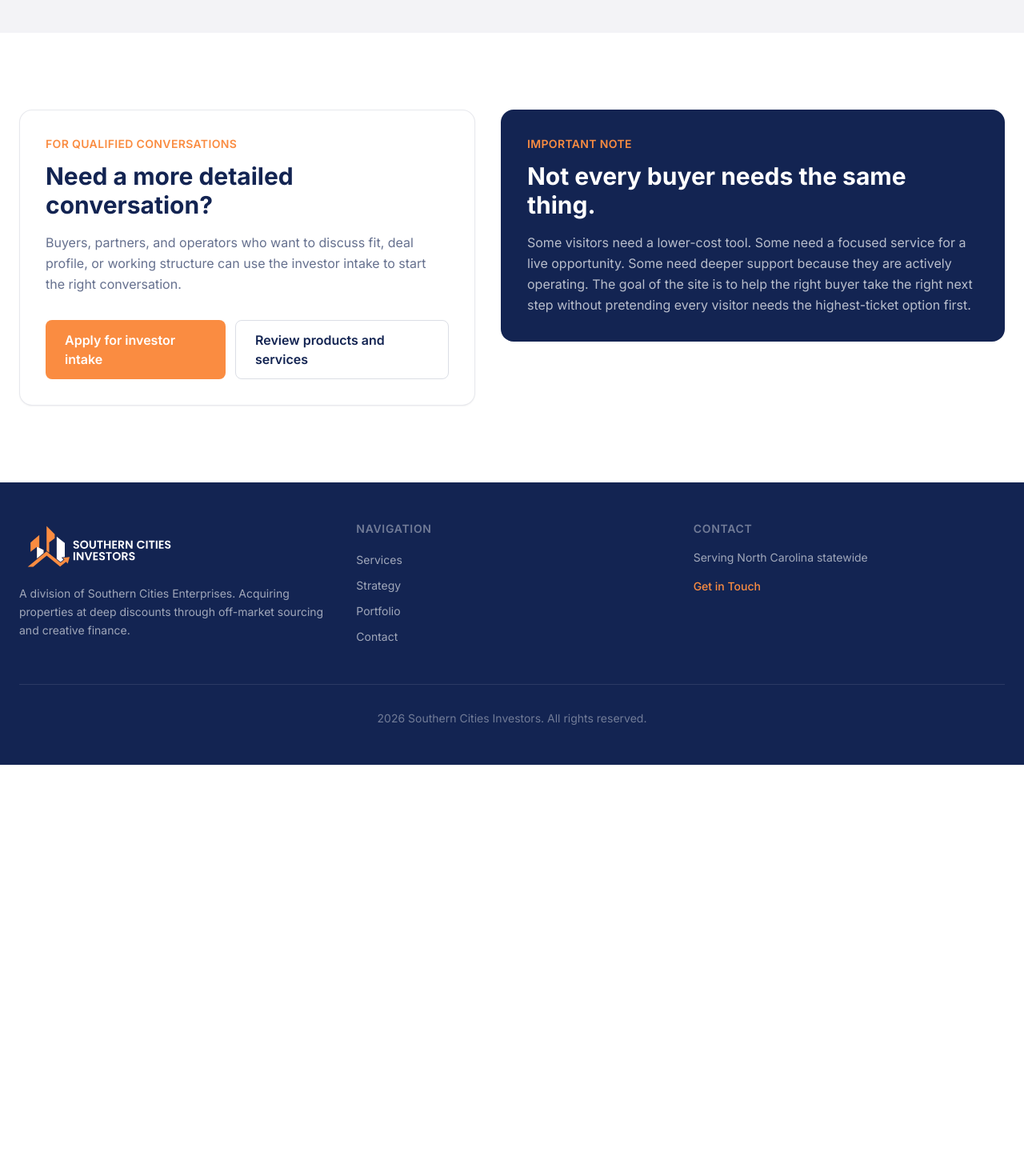
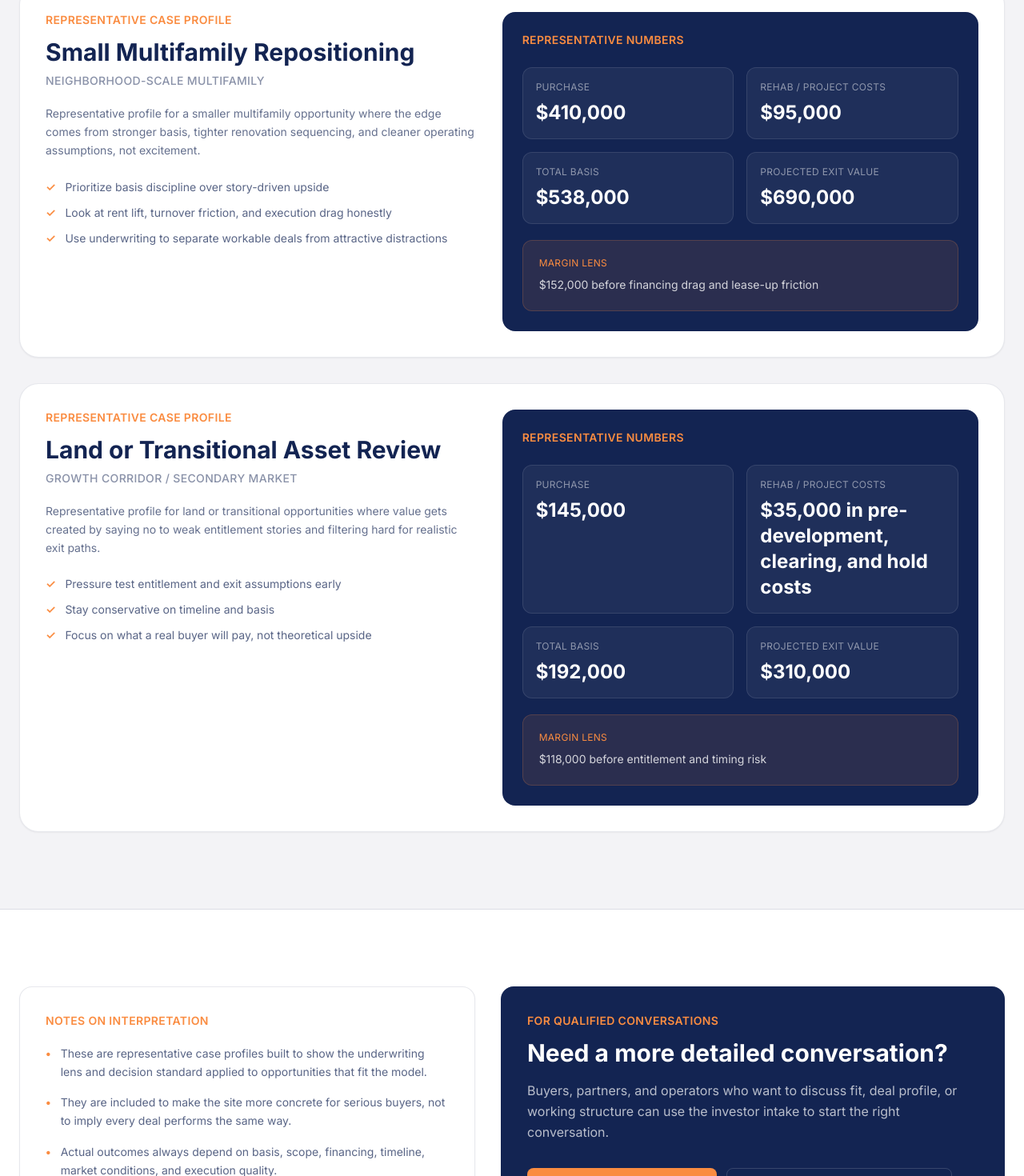
Before and after one commit to ashersoutherncities-art/southern-cities-investors, a Next.js app: page /portfolio in a window 1280 px wide. Shown: the part 1866-3336 px from the top of the page at 80% size. Before the commit the page ends 2822 px from the top, so only its background shows below. Built offline with nearby package versions, Linux system fonts and the light colour scheme.

Commit message:
Add representative case studies to portfolio

```diff
--- a/app/portfolio/page.tsx
+++ b/app/portfolio/page.tsx
@@ -11,8 +11,14 @@ const caseStudies = [
   {
     title: "Single-Family Value-Add",
     market: "North Carolina infill market",
+    badge: "Representative case profile",
+    purchase: "$118,000",
+    rehab: "$52,000",
+    totalBasis: "$186,000",
+    projectedExit: "$255,000",
+    projectedMargin: "$69,000 before financing and selling friction",
     summary:
-      "Representative profile for a cosmetic-to-moderate rehab acquisition where the spread only works if acquisition discipline, rehab scope, and resale assumptions stay grounded.",
+      "Representative profile for a cosmetic-to-moderate rehab acquisition where the deal only works if basis discipline, scope control, and resale assumptions stay realistic.",
     focus: [
       "Buy at a meaningful discount to repaired value",
       "Stress rehab, holding, and fee stack before greenlighting",
@@ -22,8 +28,14 @@ const caseStudies = [
   {
     title: "Small Multifamily Repositioning",
     market: "Neighborhood-scale multifamily",
+    badge: "Representative case profile",
+    purchase: "$410,000",
+    rehab: "$95,000",
+    totalBasis: "$538,000",
+    projectedExit: "$690,000",
+    projectedMargin: "$152,000 before financing drag and lease-up friction",
     summary:
-      "Representative profile for a smaller multifamily opportunity where the real edge is not excitement, but better entry basis, tighter renovation sequencing, and cleaner operating assumptions.",
+      "Representative profile for a smaller multifamily opportunity where the edge comes from stronger basis, tighter renovation sequencing, and cleaner operating assumptions, not excitement.",
     focus: [
       "Prioritize basis discipline over story-driven upside",
       "Look at rent lift, turnover friction, and execution drag honestly",
@@ -33,8 +45,14 @@ const caseStudies = [
   {
     title: "Land or Transitional Asset Review",
     market: "Growth corridor / secondary market",
+    badge: "Representative case profile",
+    purchase: "$145,000",
+    rehab: "$35,000 in pre-development, clearing, and hold costs",
+    totalBasis: "$192,000",
+    projectedExit: "$310,000",
+    projectedMargin: "$118,000 before entitlement and timing risk",
     summary:
-      "Representative profile for land or transitional opportunities where the value is created by saying no to weak entitlement stories and filtering hard for realistic exit paths.",
+      "Representative profile for land or transitional opportunities where value gets created by saying no to weak entitlement stories and filtering hard for realistic exit paths.",
     focus: [
       "Pressure test entitlement and exit assumptions early",
       "Stay conservative on timeline and basis",
@@ -48,6 +66,12 @@ const operatingStandards = [
   "Review for basis, rehab pressure, holding drag, and margin durability.",
   "Use products for self-serve prep, services for live decisions, and recurring support only when deal flow justifies it.",
   "Keep positioning grounded in disciplined buying and execution, not inflated promises.",
+];
+
+const notes = [
+  "These are representative case profiles built to show the underwriting lens and decision standard applied to opportunities that fit the model.",
+  "They are included to make the site more concrete for serious buyers, not to imply every deal performs the same way.",
+  "Actual outcomes always depend on basis, scope, financing, timeline, market conditions, and execution quality.",
 ];
 
 export default function PortfolioPage() {
@@ -91,22 +115,26 @@ export default function PortfolioPage() {
         </div>
       </section>
 
-      <section className="py-20 sm:py-24 bg-navy/5">
+      <section className="py-20 sm:py-24 bg-navy/5 border-b border-navy/10">
         <div className="site-shell">
           <div className="max-w-3xl mb-12">
-            <p className="text-orange font-semibold text-sm uppercase tracking-wider mb-4">Representative opportunity profiles</p>
-            <h2 className="text-3xl sm:text-4xl font-bold text-navy">The kind of deals this platform is meant to help buyers think through.</h2>
+            <p className="text-orange font-semibold text-sm uppercase tracking-wider mb-4">Representative case studies</p>
+            <h2 className="text-3xl sm:text-4xl font-bold text-navy">Concrete deal snapshots that show how opportunities are judged.</h2>
             <p className="mt-4 text-lg text-navy/60">
-              These are representative profiles that show the lens, not inflated claims. The point is to clarify fit, standards, and decision logic.
+              These representative cases are here to make the platform more tangible for serious buyers. The point is not hype. The point is deal logic, margin discipline, and fit.
             </p>
           </div>
 
-          <div className="grid md:grid-cols-3 gap-8">
+          <div className="grid gap-8">
             {caseStudies.map((study) => (
-              <div key={study.title} className="rounded-2xl border border-navy/10 bg-white p-8 shadow-sm flex flex-col">
-                <p className="text-sm font-semibold uppercase tracking-wide text-orange">{study.market}</p>
-                <h3 className="mt-3 text-2xl font-bold text-navy">{study.title}</h3>
-                <p className="mt-4 text-sm text-navy/65 leading-relaxed">{study.summary}</p>
+              <div key={study.title} className="rounded-3xl border border-navy/10 bg-white p-8 shadow-sm">
+                <div className="grid xl:grid-cols-[0.95fr_1.05fr] gap-8 items-start">
+                  <div>
+                    <p className="text-sm font-semibold uppercase tracking-wide text-orange">{study.badge}</p>
+                    <h3 className="mt-3 text-3xl font-bold text-navy">{study.title}</h3>
+                    <p className="mt-2 text-sm font-medium text-navy/50 uppercase tracking-wide">{study.market}</p>
+                    <p className="mt-5 text-sm text-navy/65 leading-relaxed">{study.summary}</p>
+
                     <div className="mt-6 space-y-3 text-sm text-navy/70">
                       {study.focus.map((item) => (
                         <div key={item} className="flex gap-3">
@@ -114,6 +142,35 @@ export default function PortfolioPage() {
                           <span>{item}</span>
                         </div>
                       ))}
+                    </div>
+                  </div>
+
+                  <div className="rounded-2xl border border-navy/10 bg-navy text-white p-6">
+                    <p className="text-sm font-semibold uppercase tracking-wide text-orange">Representative numbers</p>
+                    <div className="mt-6 grid sm:grid-cols-2 gap-4">
+                      <div className="rounded-xl border border-white/10 bg-white/5 p-4">
+                        <p className="text-xs uppercase tracking-wide text-white/50">Purchase</p>
+                        <p className="mt-2 text-2xl font-bold">{study.purchase}</p>
+                      </div>
+                      <div className="rounded-xl border border-white/10 bg-white/5 p-4">
+                        <p className="text-xs uppercase tracking-wide text-white/50">Rehab / project costs</p>
+                        <p className="mt-2 text-2xl font-bold">{study.rehab}</p>
+                      </div>
+                      <div className="rounded-xl border border-white/10 bg-white/5 p-4">
+                        <p className="text-xs uppercase tracking-wide text-white/50">Total basis</p>
+                        <p className="mt-2 text-2xl font-bold">{study.totalBasis}</p>
+                      </div>
+                      <div className="rounded-xl border border-white/10 bg-white/5 p-4">
+                        <p className="text-xs uppercase tracking-wide text-white/50">Projected exit value</p>
+                        <p className="mt-2 text-2xl font-bold">{study.projectedExit}</p>
+                      </div>
+                    </div>
+
+                    <div className="mt-5 rounded-xl border border-orange/20 bg-orange/10 p-5">
+                      <p className="text-xs uppercase tracking-wide text-orange">Margin lens</p>
+                      <p className="mt-2 text-sm text-white/80 leading-relaxed">{study.projectedMargin}</p>
+                    </div>
+                  </div>
                 </div>
               </div>
             ))}
@@ -124,9 +181,21 @@ export default function PortfolioPage() {
       <section className="py-20 sm:py-24 bg-white">
         <div className="site-shell grid lg:grid-cols-[0.95fr_1.05fr] gap-8 items-start">
           <div className="rounded-2xl border border-navy/10 bg-white p-8 shadow-sm">
+            <p className="text-sm font-semibold uppercase tracking-wide text-orange">Notes on interpretation</p>
+            <div className="mt-5 space-y-4 text-sm text-navy/70 leading-relaxed">
+              {notes.map((note) => (
+                <div key={note} className="flex gap-3">
+                  <span className="text-orange font-bold">•</span>
+                  <span>{note}</span>
+                </div>
+              ))}
+            </div>
+          </div>
+
+          <div className="rounded-2xl border border-navy/10 bg-navy text-white p-8">
             <p className="text-sm font-semibold uppercase tracking-wide text-orange">For qualified conversations</p>
-            <h2 className="mt-3 text-3xl font-bold text-navy">Need a more detailed conversation?</h2>
-            <p className="mt-4 text-navy/65 leading-relaxed">
+            <h2 className="mt-3 text-3xl font-bold">Need a more detailed conversation?</h2>
+            <p className="mt-4 text-white/70 leading-relaxed">
               Buyers, partners, and operators who want to discuss fit, deal profile, or working structure can use the investor intake to start the right conversation.
             </p>
             <div className="mt-8 flex flex-col sm:flex-row gap-3">
@@ -138,19 +207,11 @@ export default function PortfolioPage() {
               </Link>
               <Link
                 href="/services"
-                className="inline-flex items-center justify-center px-6 py-3 border border-navy/15 text-navy hover:border-orange/50 hover:text-orange font-semibold rounded-lg transition-colors"
+                className="inline-flex items-center justify-center px-6 py-3 border border-white/15 text-white hover:border-white/30 font-semibold rounded-lg transition-colors"
               >
                 Review products and services
               </Link>
             </div>
-          </div>
-
-          <div className="rounded-2xl border border-navy/10 bg-navy text-white p-8">
-            <p className="text-sm font-semibold uppercase tracking-wide text-orange">Important note</p>
-            <h2 className="mt-3 text-3xl font-bold">Not every buyer needs the same thing.</h2>
-            <p className="mt-4 text-white/70 leading-relaxed">
-              Some visitors need a lower-cost tool. Some need a focused service for a live opportunity. Some need deeper support because they are actively operating. The goal of the site is to help the right buyer take the right next step without pretending every visitor needs the highest-ticket option first.
-            </p>
           </div>
         </div>
       </section>
```
Lines whose indentation alone changed are shown as unchanged.
